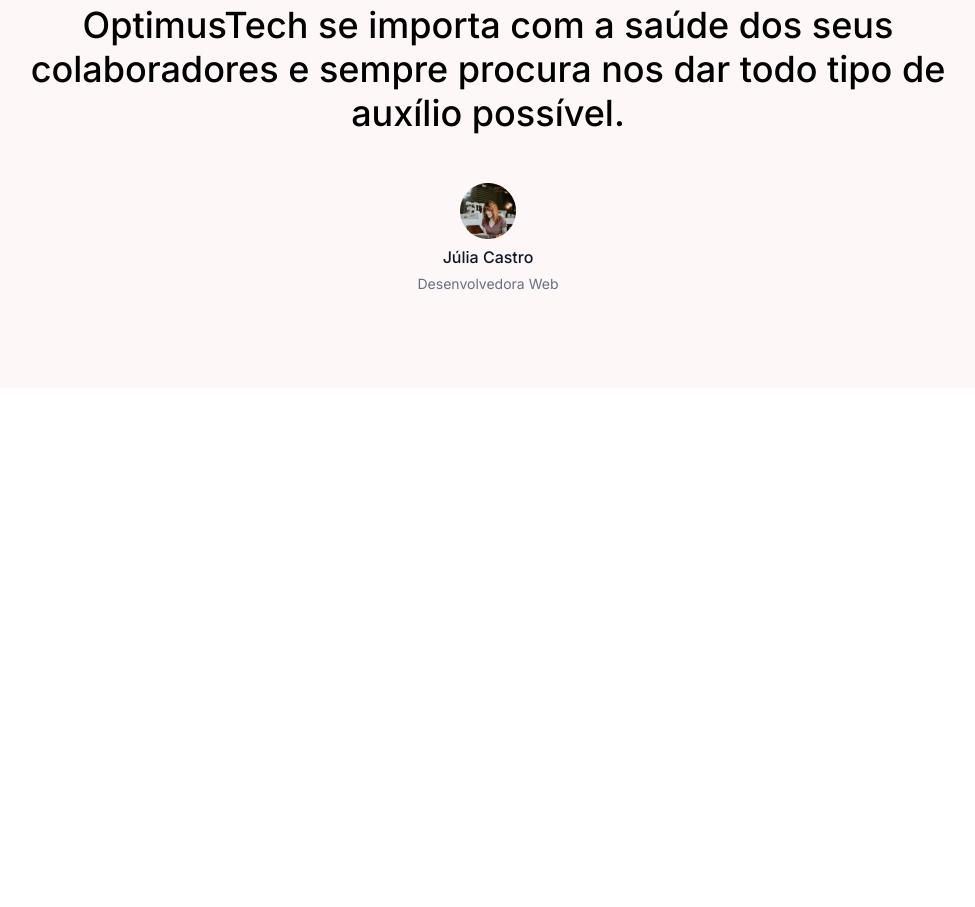
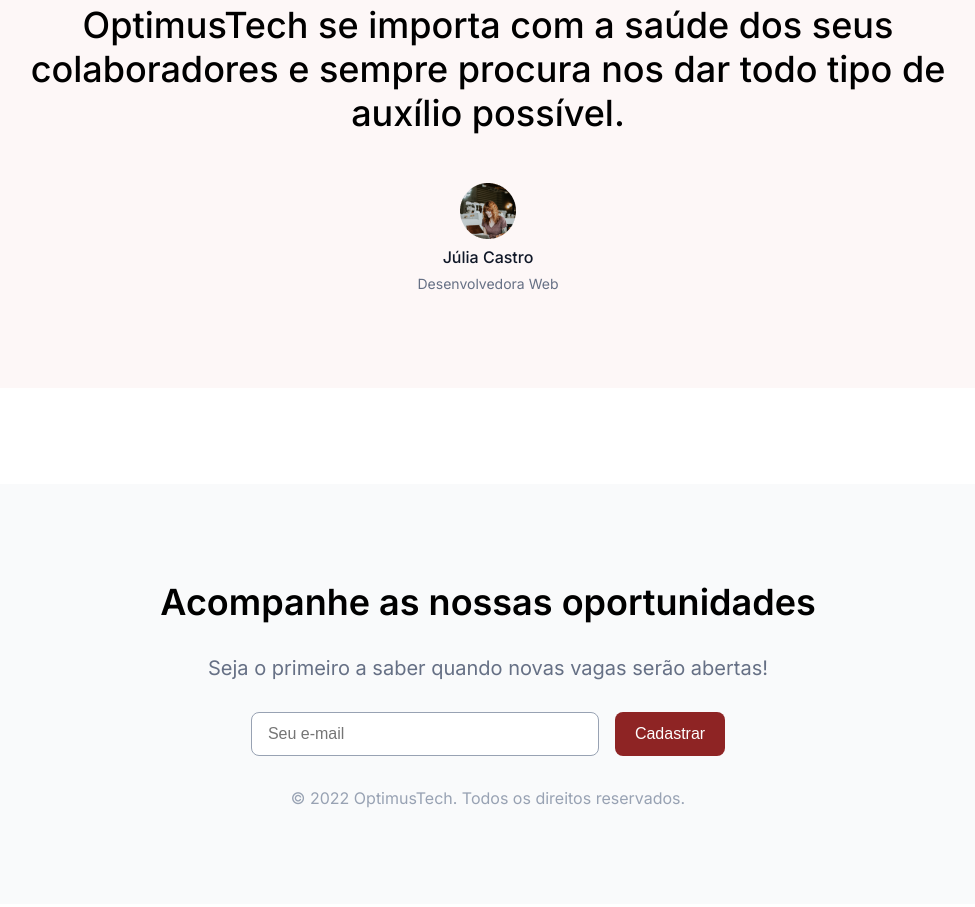
Before and after one commit to LucasViniciusNunesCosta/7DaysOfCode---HTML-e-CSS, a plain HTML site: page Index.html in a window 1280 px wide. Shown: the part 2543-3450 px from the top of the page, without its empty margins (152-1127 px from the left). Before the commit the page ends 3035 px from the top, so only its background shows below. Drawn offline with Linux system fonts and the light colour scheme.

Commit message:
Sétimo dia

```diff
--- a/Index.html
+++ b/Index.html
@@ -121,6 +121,15 @@
             </div>
             </div>
     </section>
+    <footer class="footer">
+        <span class="heading">Acompanhe as nossas oportunidades</span>
+        <span class="supporting-text">Seja o primeiro a saber quando novas vagas serão abertas!</span>
+        <div class="email-capture">
+        <input type="email" class="input-email" placeholder="Seu e-mail">
+        <button class="btn-cadastrar">Cadastrar</button>
+        </div>
+        <span class="footer-text">© 2022 OptimusTech. Todos os direitos reservados.</span>
+    </footer>
 </body>
 
 </html>
--- a/Style.css
+++ b/Style.css
@@ -211,3 +211,44 @@
     font-size: 0.875rem;
     color: var(--text-color);
 }
+.footer{
+    padding: 6rem 0 6rem 0;
+    background-color: #F9FAFB;
+    display: flex;
+    flex-direction: column;
+    align-items: center;
+    gap: 2rem;
+}
+.footer .heading{
+    font-size: 2.25rem;
+    font-weight: 600;
+}
+.footer .supporting-text{
+    font-size: 1.25rem;
+    color: var(--text-color);
+}
+.footer .email-capture{
+    display: flex;
+    gap: 1rem;
+    width: 100%;
+    justify-content: center;
+}
+.footer .email-capture .input-email{
+    width: 25%;
+    padding: 0.75rem 0.875rem 0.75rem 1rem;
+    color: var(--text-color);
+    font-size: 1rem;
+    border: #98A2B3 solid 1px;
+    border-radius: 0.5rem;
+}
+.footer .email-capture .btn-cadastrar{
+    padding: 0.75rem 1.25rem;
+    background-color: var(--main-color);
+    color: #FFF;
+    border-radius: 0.5rem;
+    border: none;
+    font-size: 1rem;
+}
+.footer .footer-text{
+    color: #98A2B3;
+}
```
